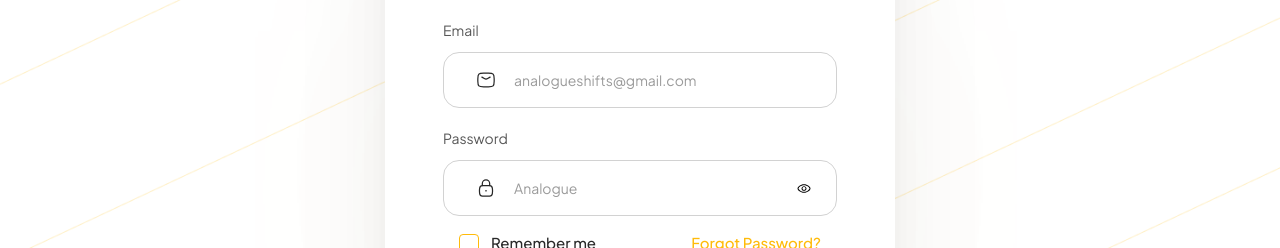
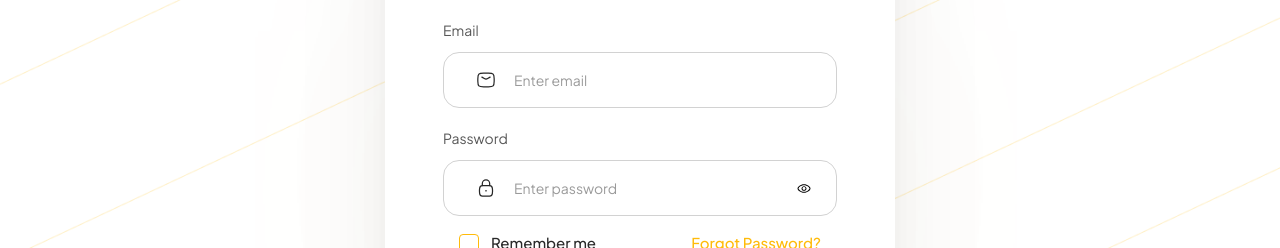
Before and after one commit to analogueshifts/auth.analogueshifts.com, a Next.js app: page /login in a window 1280 px wide. Shown: the part 224-472 px from the top of the page. Built offline with nearby package versions, Linux system fonts and the light colour scheme; no server answers.

Commit message:
PlaceHolder Updated

```diff
--- a/src/app/login/components/login-form.tsx
+++ b/src/app/login/components/login-form.tsx
@@ -62,7 +62,7 @@ export default function LoginForm() {
           label="Email"
           onChange={setEmail}
           value={email}
-          placeholder="analogueshifts@gmail.com"
+          placeholder="Enter email"
           type="email"
         />
         <FormInput
@@ -71,7 +71,7 @@ export default function LoginForm() {
           label="Password"
           onChange={setPassword}
           value={password}
-          placeholder="Analogue"
+          placeholder="Enter password"
           type="password"
         />
       </div>
```
